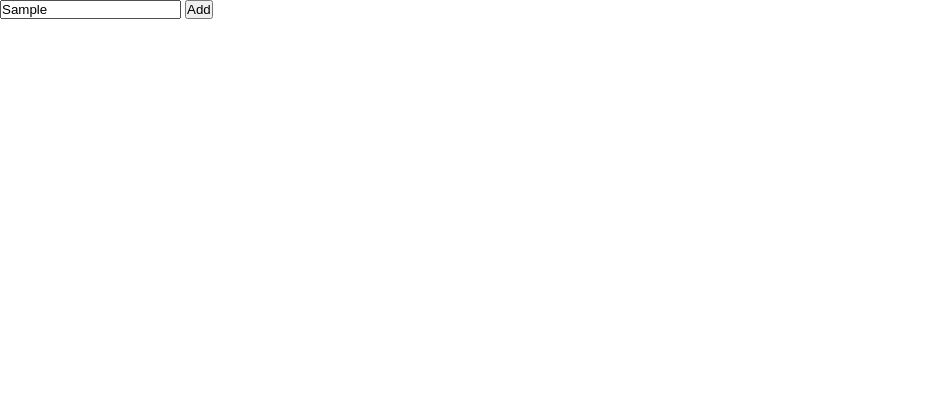
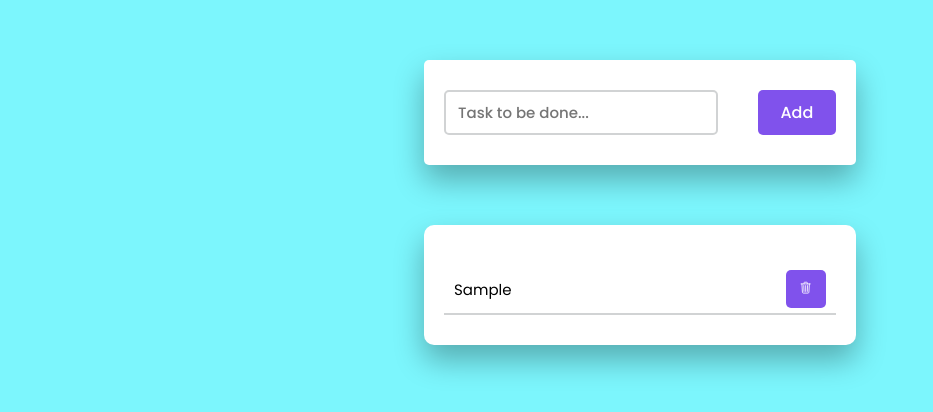
Before and after one commit to OmkarDubey07/To-Do-list, a plain HTML site: page index.html in a window 1280 px wide. Both pictures are taken after typing "Sample" into the empty fields and a click on the button "Add". Shown: the whole page, without its empty margins (0-933 px from the left). Drawn offline with nearby package versions, Linux system fonts and the light colour scheme.

Commit message:
complete project

```diff
--- a/assets/script.js
+++ b/assets/script.js
@@ -0,0 +1,36 @@
+
+document.querySelector('#push').onclick = function(){
+    if(document.querySelector('#newTask input').value.length ==  0){
+        alert("Please  Enter a Task")
+    }
+    else{
+        document.querySelector('#tasks').innerHTML += `
+        <div class="task">
+            <span id="taskname">
+                ${document.querySelector('#newTask input').value}
+            </span>
+            <button class="delete">
+                <ion-icon name="trash-outline"></ion-icon>
+            </button>
+        </div>
+        `;
+
+
+        let  current_task = document.querySelectorAll('.delete');
+        for(let i=0; i < current_task.length ; i++){
+            current_task[i].onclick = function(){
+                this.parentNode.remove();
+            }
+        }
+
+
+        let tasks = document.querySelectorAll(".task");
+        for(let i =0; i < tasks.length ; i++){
+            tasks[i].onclick = function(){
+                this.classList.toggle('done');
+            }
+        }
+
+        document.querySelector('#newTask input').value = "" ;
+    }
+}
--- a/assets/style.css
+++ b/assets/style.css
@@ -1,5 +1,106 @@
-*{
+@import url('https://fonts.googleapis.com/css2?family=Poppins:wght@400;500&display=swap');
+
+*, *::after, *::before{
     margin: 0;
     padding: 0;
     box-sizing: border-box;
 }
+body{
+    font-family: 'Poppins', sans-serif;
+    height: 100vh;
+    background-color: #7cf6fd;
+}
+
+.container{
+    width: 40%;
+    min-width: 400px;
+    position: absolute;
+    margin: auto;
+    left: 0;
+    right: 0;
+    top: 30px;
+    padding: 30px 40px;
+}
+
+#newTask{
+    position: relative;
+    background-color: #ffffff;
+    padding: 30px 20px;
+    border-radius: 5px;
+    box-shadow: 0px 15px 30px rgba(0, 0, 0, 0.3);
+}
+#newTask input{
+    position: relative;
+    padding: 12px;
+    width: 70%;
+    font-weight: 500;
+    height: 45px;
+    font-family: 'Poppins', sans-serif;
+    font-size: 15px;
+    border: 2px solid #d1d3d4;
+    color: #111111;
+    border-radius: 5px;
+}
+#newTask input:focus{
+    outline: none;
+    border-color: #8052ec;
+}
+#newTask button{
+    position: relative;
+    float: right;
+    width: 20%;
+    height: 45px;
+    border-radius: 5px;
+    font-family: 'Poppins', sans-serif;
+    font-weight: 500;
+    font-size: 16px;
+    background-color: #8052ec;
+    border: none;
+    cursor: pointer;
+    color: #ffffff;
+    outline: none;
+}
+
+
+
+#tasks{
+    margin-top: 60px;
+    background-color: #ffffff;
+    padding: 30px 20px;
+    margin-top: 60px;
+    border-radius: 10px;
+    box-shadow: 0 15px 30px rgba(0, 0, 0, 0.3);
+    width: 100%;
+    position: relative;
+}
+.task{
+    background-color: #ffffff;
+    height: 50px;
+    padding: 5px 10px;
+    margin-top: 10px;
+    display: flex;
+    align-items: center;
+    justify-content: space-between;
+    border-bottom: 2px solid #d1d3d4;
+    cursor: pointer;
+}
+
+.task span{
+    font-family: 'Poppins', sans-serif;
+    font-size: 15px;
+    font-weight: 400;
+}
+.task button{
+    background-color: #8052ec;
+    color: #ffffff;
+    height: 100%;
+    width: 40px;
+    border-radius: 5px;
+    border: none;
+    cursor: pointer;
+    outline: none;
+}
+
+.done{
+    text-decoration: line-through;
+}
--- a/index.html
+++ b/index.html
@@ -5,6 +5,7 @@
     <meta http-equiv="X-UA-Compatible" content="IE=edge">
     <meta name="viewport" content="width=device-width, initial-scale=1.0">
     <title>TO-DO LIST | CODE WITH OD</title>
+    <link rel="shortcut icon" href="./assets/favicon-32x32.png" type="image/x-icon">
     <!-- adding css file -->
     <link rel="stylesheet" href="/assets/style.css">
 </head>
```
Also changed, not shown: assets/favicon-32x32.png (added).
